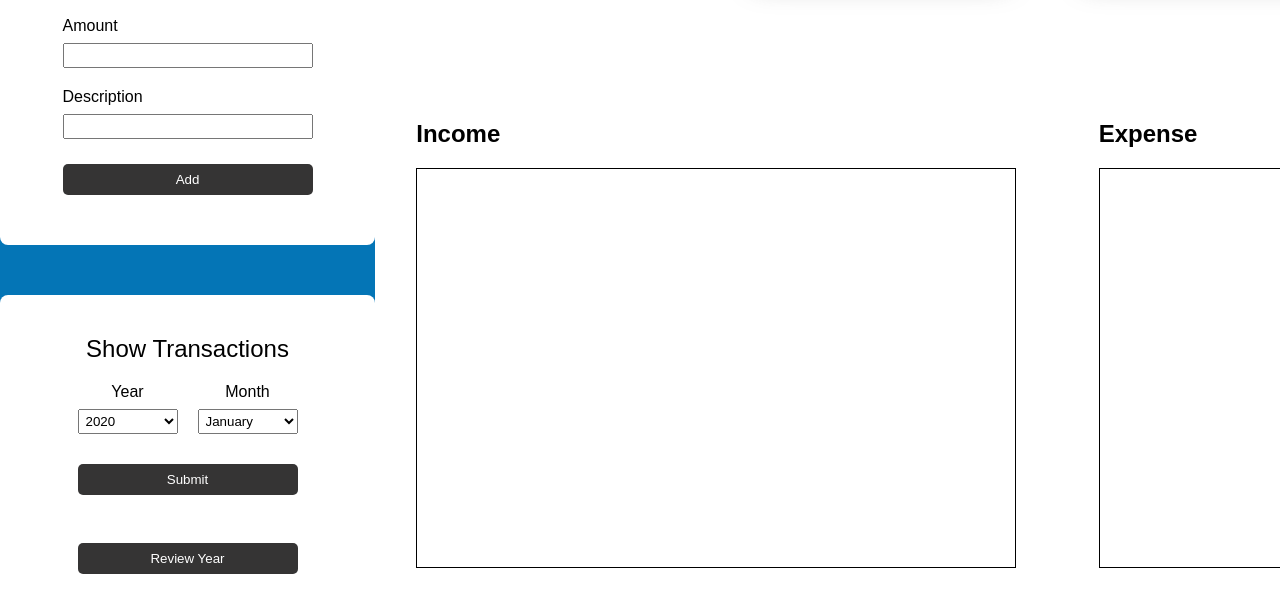
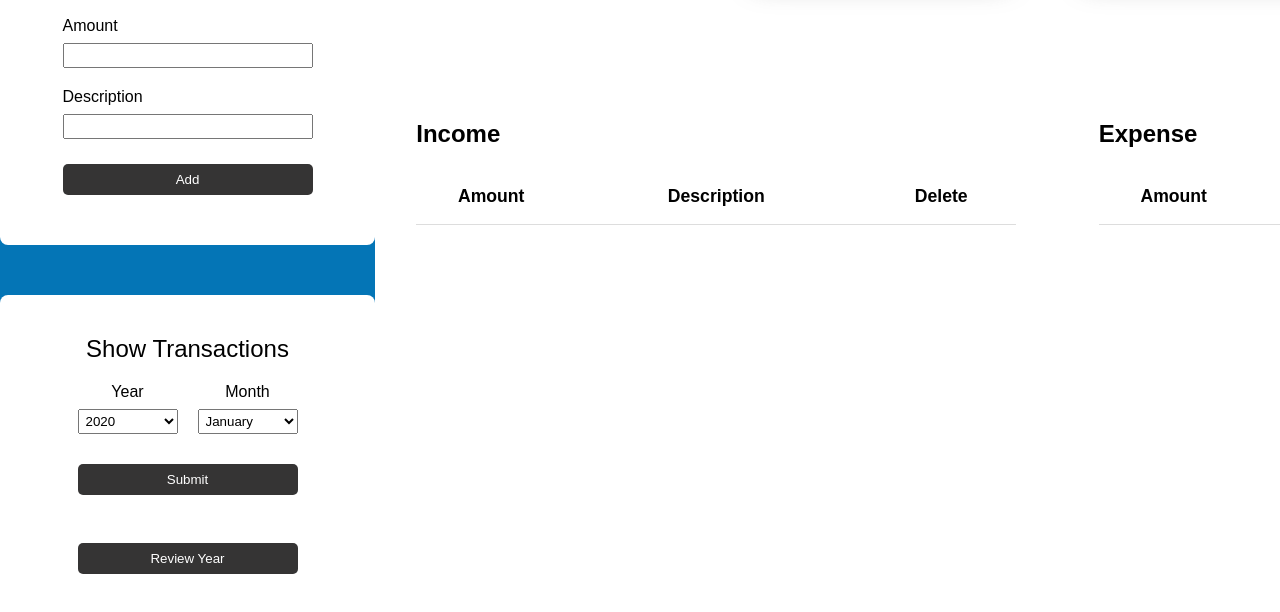
Before and after one commit to CourtneeM/finman-project, a website: page index.html in a window 1280 px wide. Shown: the part 292-904 px from the top of the page. Drawn offline with Linux system fonts and the light colour scheme.

Commit message:
Style transaction section

```diff
--- a/index.html
+++ b/index.html
@@ -121,11 +121,25 @@
         <div class="monthly-breakdown">
           <div>
             <h2>Income</h2>
-            <div class="income-breakdown"></div>
+            <div class="transactions-container">
+              <div>
+                <p>Amount</p>
+                <p>Description</p>
+                <p>Delete</p>
+              </div>
+              <div class="income-breakdown"></div>
+            </div>
           </div>
           <div>
             <h2>Expense</h2>
-            <div class="expense-breakdown"></div>
+            <div class="transactions-container">
+              <div>
+                <p>Amount</p>
+                <p>Description</p>
+                <p>Delete</p>
+              </div>
+              <div class="expense-breakdown"></div>
+            </div>
           </div>
         </div>
       </section>
--- a/index.js
+++ b/index.js
@@ -71,8 +71,8 @@ const userInputHandler = (() => {
     description.value = "";
   });
 
-  const submitYearMonthBtn = document.getElementById('submit-year-month-btn');
-  submitYearMonthBtn.addEventListener('click', () => {
+  const submitShowTransactionsBtn = document.getElementById('submit-year-month-btn');
+  submitShowTransactionsBtn.addEventListener('click', () => {
     displayHandler.monthYear();
     displayHandler.transactions();
   });
@@ -81,7 +81,8 @@ const userInputHandler = (() => {
   monthlyBreakdownSection.addEventListener('click', (e) => {
     let selectedYear = document.querySelector('.display-year').textContent;
     let selectedMonth = document.querySelector('.display-month').textContent;
-    let deleteTransaction = `delete${Array.from(e.target.parentNode.parentNode.parentNode.children)[0].textContent}`;
+    let transactionType = document.querySelector('.monthly-breakdown > div > h2').textContent;
+    let deleteTransaction = `delete${transactionType}`;
     if (e.target.classList.contains('delete-btn')) {
       let index = Array.from(e.target.parentNode.parentNode.children).indexOf(e.target.parentNode);
       finances[selectedYear][selectedMonth][deleteTransaction](index);
@@ -183,6 +184,6 @@ function newFinancialYear(year) {
 
 newFinancialYear(2020);
 
-// style income and expense breakdown sections
 // make review year button work
 // add filters
+// add local storage
--- a/scss/style.scss
+++ b/scss/style.scss
@@ -162,10 +162,26 @@ main {
   display: flex;
   justify-content: space-around;
   margin-top: 125px;
-  .income-breakdown, .expense-breakdown {
+  .transactions-container {
     width: 600px;
     height: 400px;
-    border: 1px solid #000;
+    & > div:nth-child(1) {
+      display: flex;
+      justify-content: space-around;
+      align-items: center;
+      border-bottom: 1px solid #ddd;
+      p {
+        flex-basis: 150px;
+        font-weight: bold;
+        font-size: 1.1rem;
+        text-align: center;
+      }
+      p:nth-child(2) {
+        flex: 1;
+      }
+    }
+  }
+  .income-breakdown, .expense-breakdown {
     & > div {
       display: flex;
       justify-content: space-around;
@@ -173,6 +189,9 @@ main {
       p, i {
         flex-basis: 150px;
         text-align: center;
+      }
+      p {
+        font-size: 1.1rem;
       }
       p:nth-child(2) {
         flex: 1;
```
Also changed, not shown: css/style.css.
